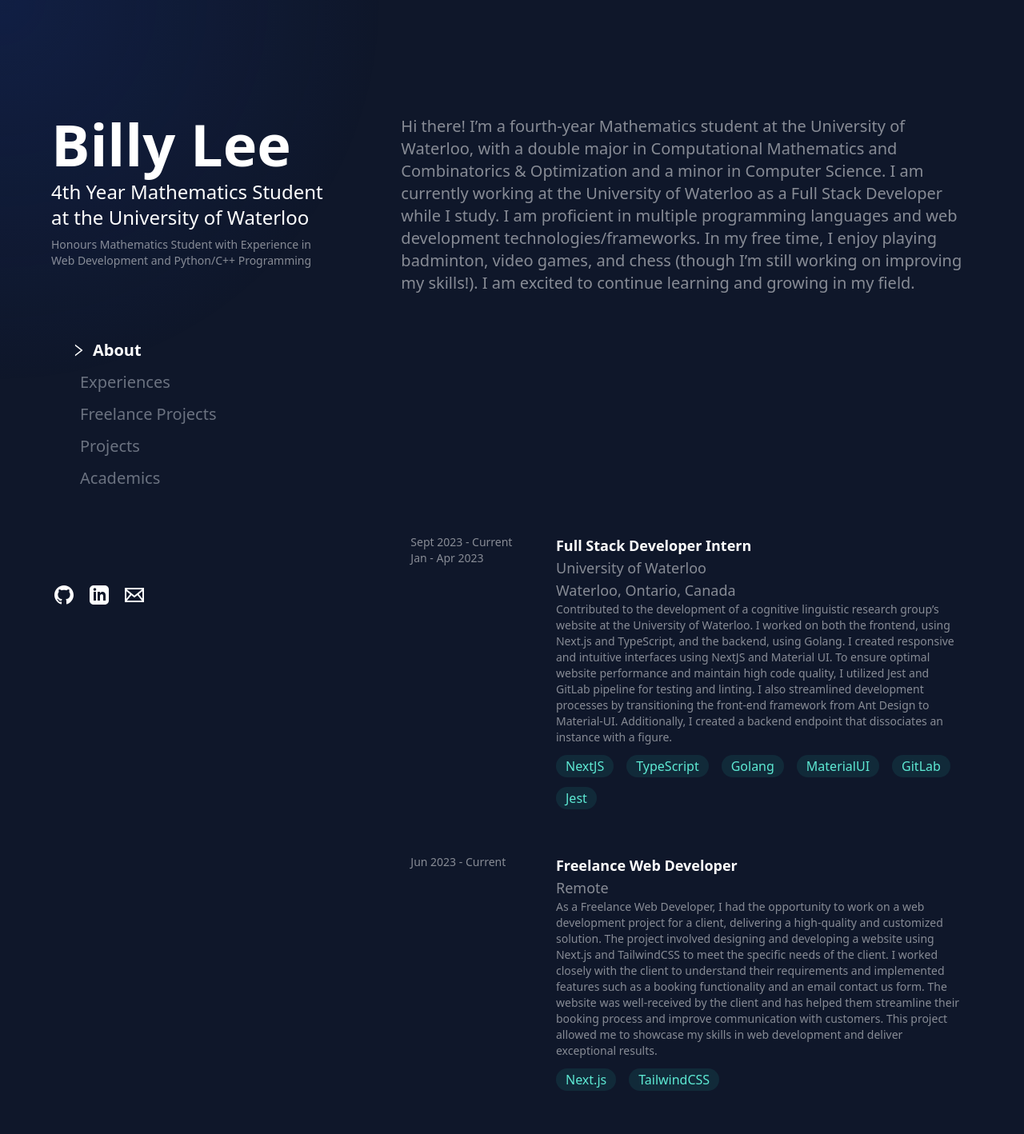
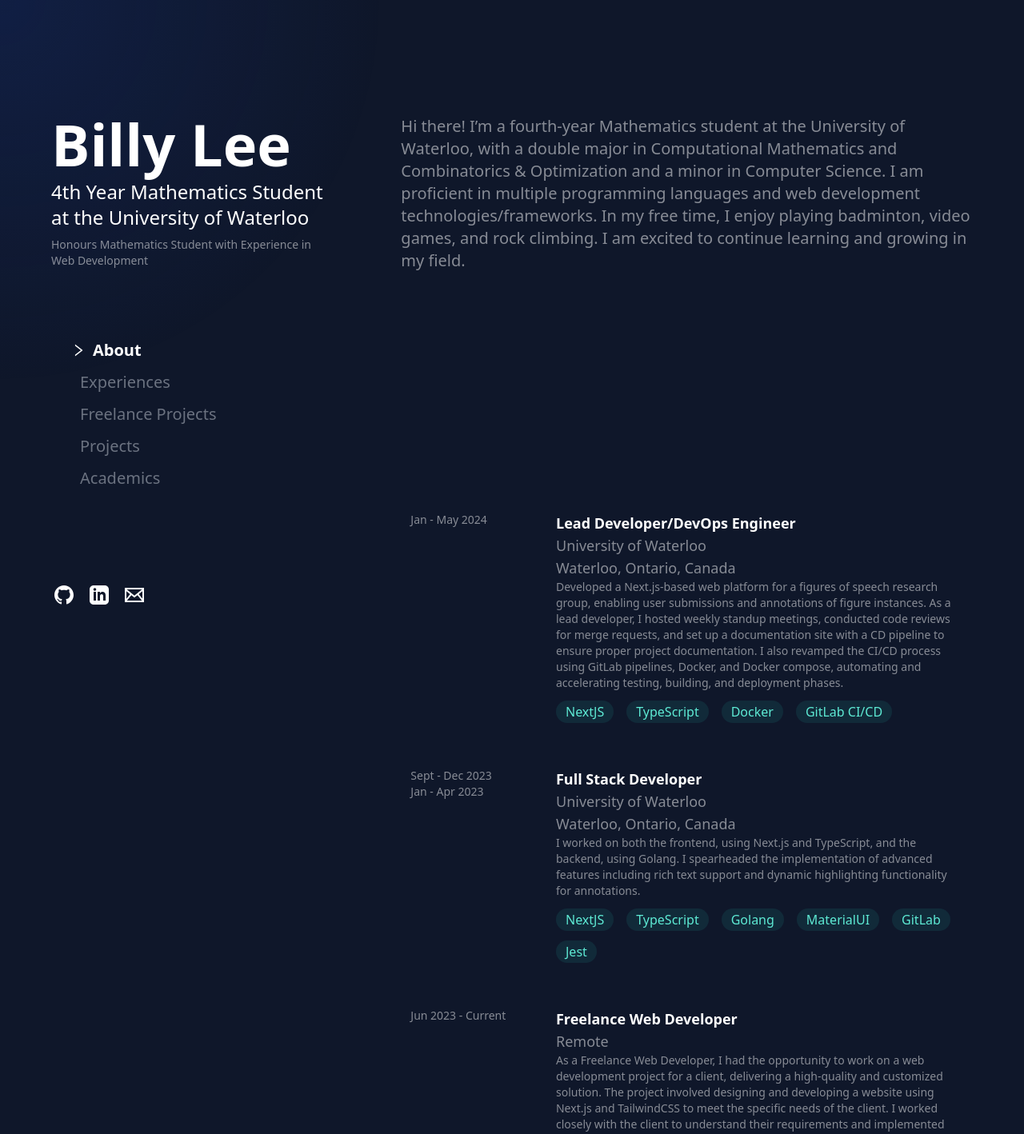
Before and after one commit to pl3lee/personal-website, a Next.js app: page / in a window 1280 px wide. Shown: the top 1418 px of the page at 80% size. Built offline with nearby package versions, Linux system fonts and the light colour scheme.

Commit message:
updated info

```diff
--- a/src/app/components/Left/BasicInfo.tsx
+++ b/src/app/components/Left/BasicInfo.tsx
@@ -6,8 +6,7 @@ const BasicInfo = () => {
         4th Year Mathematics Student at the University of Waterloo
       </h2>
       <h3 className="text-sm lg:text-1xl opacity-50">
-        Honours Mathematics Student with Experience in Web Development and
-        Python/C++ Programming
+        Honours Mathematics Student with Experience in Web Development
       </h3>
     </section>
   );
--- a/src/app/info.json
+++ b/src/app/info.json
@@ -1,5 +1,5 @@
 {
-    "about": "Hi there! I’m a fourth-year Mathematics student at the University of Waterloo, with a double major in Computational Mathematics and Combinatorics & Optimization and a minor in Computer Science. I am currently working at the University of Waterloo as a Full Stack Developer while I study. I am proficient in multiple programming languages and web development technologies/frameworks. In my free time, I enjoy playing badminton, video games, and chess (though I’m still working on improving my skills!). I am excited to continue learning and growing in my field.",
+    "about": "Hi there! I’m a fourth-year Mathematics student at the University of Waterloo, with a double major in Computational Mathematics and Combinatorics & Optimization and a minor in Computer Science. I am proficient in multiple programming languages and web development technologies/frameworks. In my free time, I enjoy playing badminton, video games, and rock climbing. I am excited to continue learning and growing in my field.",
     "projects": [
       {
         "name": "Instagram Clone",
@@ -79,14 +79,24 @@
     ],
     "experiences": [
       {
-        "position": "Full Stack Developer Intern",
+        "position": "Lead Developer/DevOps Engineer",
         "company": "University of Waterloo",
         "location": "Waterloo, Ontario, Canada",
-        "date": "Sept 2023 - Current",
+        "date": "Jan - May 2024",
+        "url": "https://uwaterloo.ca/",
+        "samePage": false,
+        "description": "Developed a Next.js-based web platform for a figures of speech research group, enabling user submissions and annotations of figure instances. As a lead developer, I hosted weekly standup meetings, conducted code reviews for merge requests, and set up a documentation site with a CD pipeline to ensure proper project documentation. I also revamped the CI/CD process using GitLab pipelines, Docker, and Docker compose, automating and accelerating testing, building, and deployment phases.",
+        "skills": ["NextJS", "TypeScript", "Docker", "GitLab CI/CD"]
+      },
+      {
+        "position": "Full Stack Developer",
+        "company": "University of Waterloo",
+        "location": "Waterloo, Ontario, Canada",
+        "date": "Sept - Dec 2023",
         "date2": "Jan - Apr 2023",
         "url": "https://uwaterloo.ca/",
         "samePage": false,
-        "description": "Contributed to the development of a cognitive linguistic research group’s website at the University of Waterloo. I worked on both the frontend, using Next.js and TypeScript, and the backend, using Golang. I created responsive and intuitive interfaces using NextJS and Material UI. To ensure optimal website performance and maintain high code quality, I utilized Jest and GitLab pipeline for testing and linting. I also streamlined development processes by transitioning the front-end framework from Ant Design to Material-UI. Additionally, I created a backend endpoint that dissociates an instance with a figure.",
+        "description": "I worked on both the frontend, using Next.js and TypeScript, and the backend, using Golang. I spearheaded the implementation of advanced features including rich text support and dynamic highlighting functionality for annotations.",
         "skills": ["NextJS", "TypeScript", "Golang", "MaterialUI", "GitLab", "Jest"]
       },
       {
@@ -100,7 +110,7 @@
         "skills": ["Next.js", "TailwindCSS"]
       },
       {
-        "position": "Presales Intern",
+        "position": "Software Developer Intern",
         "company": "Hewlett Packard Enterprise",
         "location": "Hong Kong SAR, China",
         "date": "Jun - Aug 2023",
@@ -110,7 +120,7 @@
         "skills": ["React.js", "Apache", "HPE GreenLake", "VMWare vSphere", "Python", "Bash", "PowerShell"]
       },
       {
-        "position": "Computer Technician Intern",
+        "position": "Software Developer Intern",
         "company": "Bolee Machine Tool Ltd.",
         "location": "Hong Kong SAR, China",
         "date": "Apr - Jun 2023",
@@ -138,8 +148,8 @@
         "date": "Sep 2020 - Aug 2024",
         "major": "Computational Mathematics and Combinatorics & Optimization",
         "minor": "Computer Science",
-        "cgpa": "89.83/100",
-        "mav": "88.10/100",
+        "cgpa": "88.56/100",
+        "mav": "86.81/100",
         "url": "https://uwaterloo.ca/",
         "img": "https://user-images.githubusercontent.com/64212628/245346483-e3a2287d-50de-45f2-8261-058488ca99ef.png"
       }
```
Also changed, not shown: .devcontainer/devcontainer.json (added).
